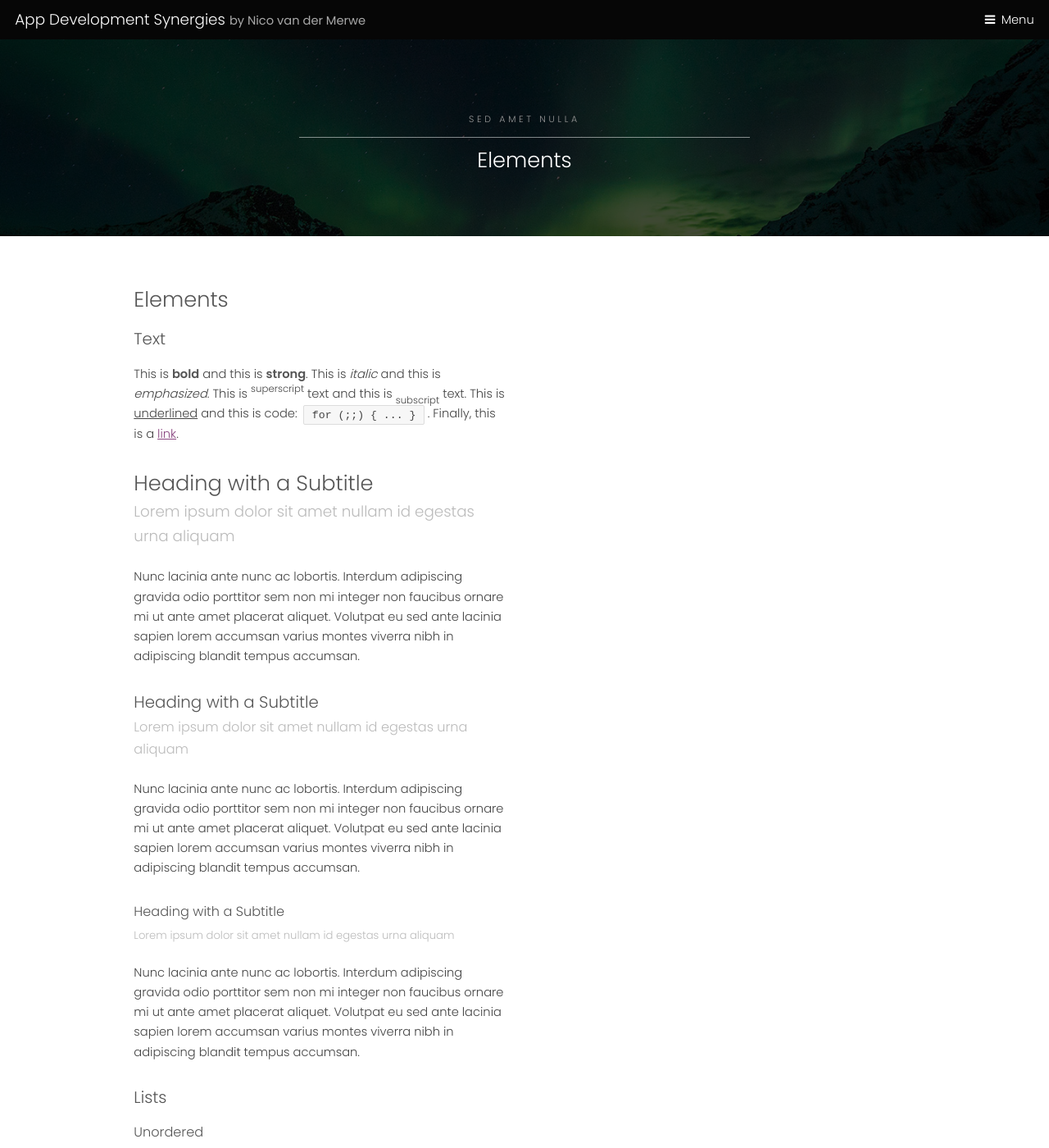
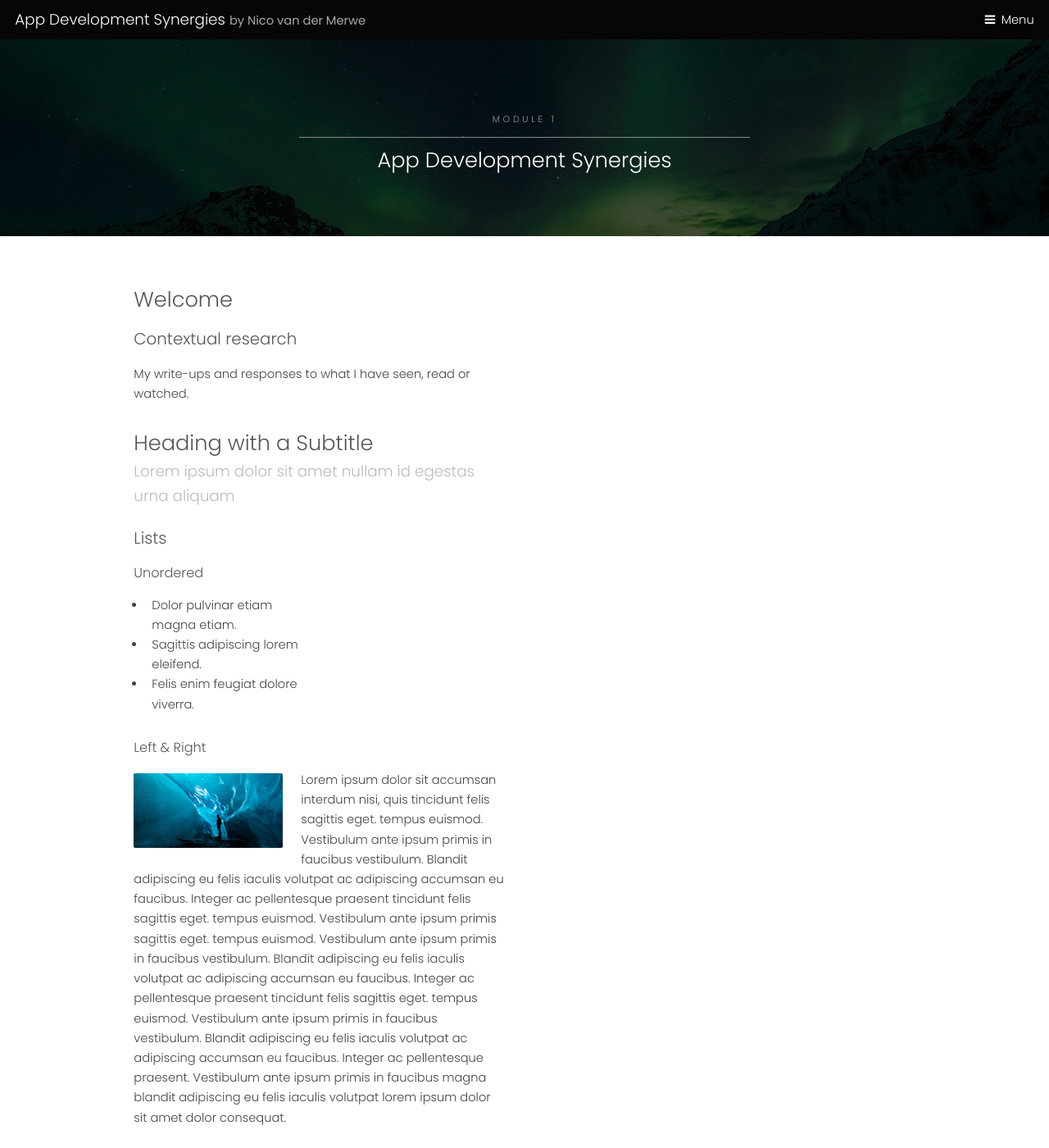
Before and after one commit to NicoVDMerweCRJ/NicoVDMerweCRJ.github.io, a Jekyll site: the page appdevelopmentsynergies.html, which Jekyll copies as it is, in a window 1280 px wide and 1400 px high. Shown: the whole window at 82% size. Built offline with Jekyll 4.4.1, drawn with Linux system fonts in a browser that asks for light colours.

Commit message:
Update appdevelopmentsynergies.html

```diff
--- a/appdevelopmentsynergies.html
+++ b/appdevelopmentsynergies.html
@@ -26,8 +26,8 @@
 			<section id="One" class="wrapper style3">
 				<div class="inner">
 					<header class="align-center">
-						<p>Sed amet nulla</p>
-						<h2>Elements</h2>
+						<p>Module 1</p>
+						<h2>App Development Synergies</h2>
 					</header>
 				</div>
 			</section>
@@ -36,33 +36,18 @@
 			<div id="main" class="container">
 
 				<!-- Elements -->
-					<h2 id="elements">Elements</h2>
+					<h2 id="elements">Welcome</h2>
 					<div class="row 200%">
 						<div class="6u 12u$(medium)">
 
 							<!-- Text stuff -->
-								<h3>Text</h3>
-								<p>This is <b>bold</b> and this is <strong>strong</strong>. This is <i>italic</i> and this is <em>emphasized</em>.
-								This is <sup>superscript</sup> text and this is <sub>subscript</sub> text.
-								This is <u>underlined</u> and this is code: <code>for (;;) { ... }</code>.
-								Finally, this is a <a href="#">link</a>.</p>
+								<h3>Contextual research</h3>
+								<p>My write-ups and responses to what I have seen, read or watched.</p>
 
 								<header>
 									<h2>Heading with a Subtitle</h2>
 									<p>Lorem ipsum dolor sit amet nullam id egestas urna aliquam</p>
 								</header>
-								<p>Nunc lacinia ante nunc ac lobortis. Interdum adipiscing gravida odio porttitor sem non mi integer non faucibus ornare mi ut ante amet placerat aliquet. Volutpat eu sed ante lacinia sapien lorem accumsan varius montes viverra nibh in adipiscing blandit tempus accumsan.</p>
-								<header>
-									<h3>Heading with a Subtitle</h3>
-									<p>Lorem ipsum dolor sit amet nullam id egestas urna aliquam</p>
-								</header>
-								<p>Nunc lacinia ante nunc ac lobortis. Interdum adipiscing gravida odio porttitor sem non mi integer non faucibus ornare mi ut ante amet placerat aliquet. Volutpat eu sed ante lacinia sapien lorem accumsan varius montes viverra nibh in adipiscing blandit tempus accumsan.</p>
-								<header>
-									<h4>Heading with a Subtitle</h4>
-									<p>Lorem ipsum dolor sit amet nullam id egestas urna aliquam</p>
-								</header>
-								<p>Nunc lacinia ante nunc ac lobortis. Interdum adipiscing gravida odio porttitor sem non mi integer non faucibus ornare mi ut ante amet placerat aliquet. Volutpat eu sed ante lacinia sapien lorem accumsan varius montes viverra nibh in adipiscing blandit tempus accumsan.</p>
-
 							<!-- Lists -->
 								<h3>Lists</h3>
 								<div class="row">
```
